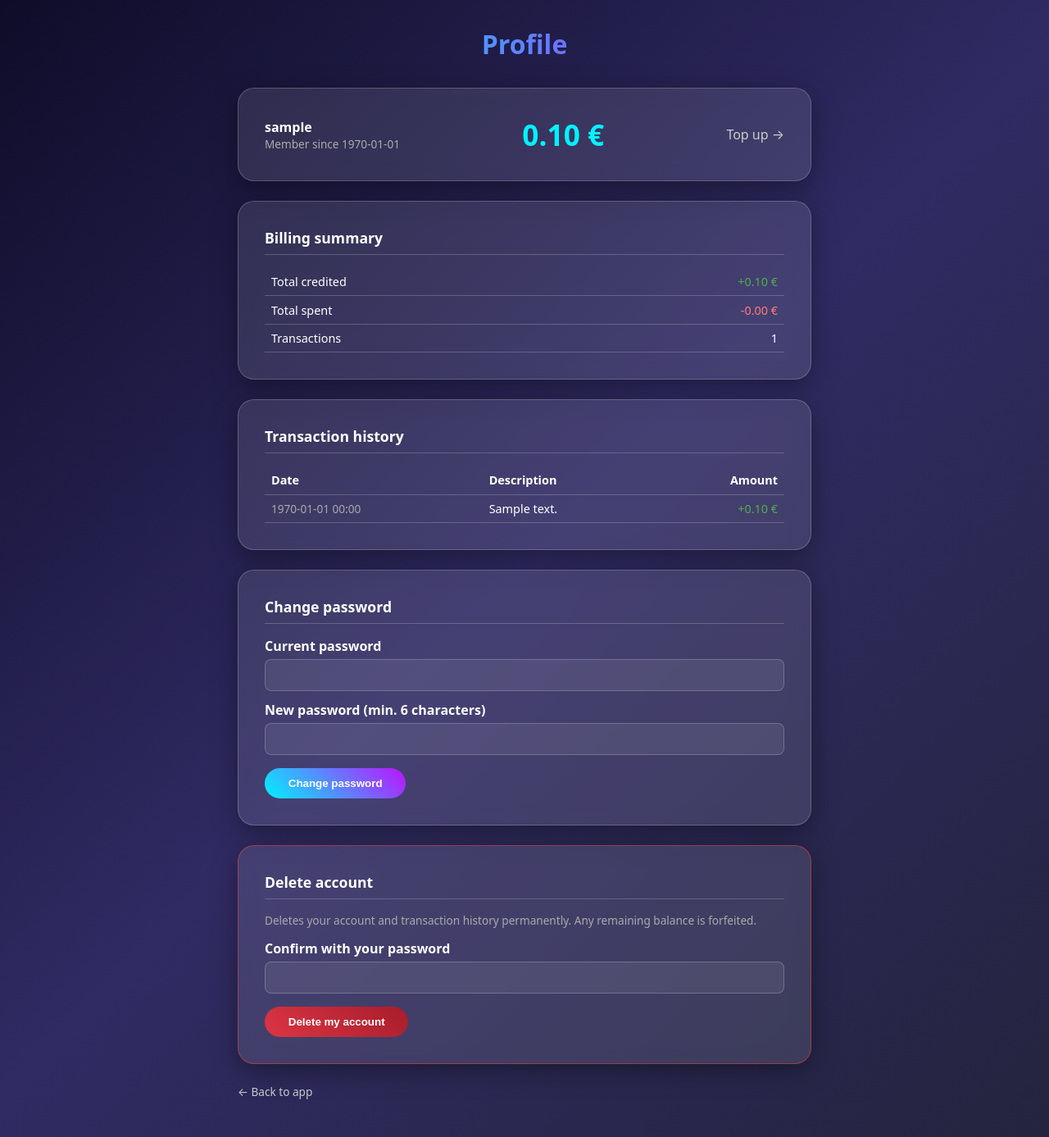
After one commit to ngoc2012/VieTTS, a Flask app: page /profile in a window 1280 px wide. The commit adds this page. Shown: the whole page at 82% size. Run offline with Flask 3, Linux system fonts and the light colour scheme; the visitor is signed in with stand-in values (Sample User, id 1); tables that the repository leaves empty hold one stand-in row (values such as "Sample post").

Commit message:
feat: user profile page for billing management
- /profile: account info, billing summary (credited/spent/count),
  paginated transaction history (20 per page)
- Change password (current password required, min 6 chars)
- Delete account (password + confirm dialog; wipes history,
  forfeits balance, logs out)
- billing.py: change_password, delete_account, spend_summary,
  count_transactions, offset pagination; self-check extended

Co-Authored-By: Claude Fable 5 <noreply@anthropic.com>

```diff
--- a/billing.py
+++ b/billing.py
@@ -158,6 +158,54 @@ def credit(account_id: int, cents: int, description: str):
         )
 
 
+def change_password(account_id: int, old_password: str, new_password: str):
+    acc = get_account(account_id)
+    if acc is None:
+        raise BillingError("Account not found")
+    if not check_password_hash(acc["password_hash"], old_password):
+        raise BillingError("Current password is incorrect")
+    if len(new_password) < 6:
+        raise BillingError("New password must be at least 6 characters")
+    with _conn() as c:
+        c.execute(
+            "UPDATE accounts SET password_hash = ? WHERE id = ?",
+            (generate_password_hash(new_password), account_id),
+        )
+
+
+def delete_account(account_id: int, password: str):
+    """Delete an account and its transaction history. Any remaining balance is forfeited."""
+    acc = get_account(account_id)
+    if acc is None:
+        raise BillingError("Account not found")
+    if not check_password_hash(acc["password_hash"], password):
+        raise BillingError("Password is incorrect")
+    with _conn() as c:
+        c.execute("DELETE FROM transactions WHERE account_id = ?", (account_id,))
+        c.execute("DELETE FROM accounts WHERE id = ?", (account_id,))
+
+
+def spend_summary(account_id: int):
+    """Totals: credited, spent, transaction count."""
+    with _conn() as c:
+        row = c.execute(
+            """SELECT
+                   COALESCE(SUM(CASE WHEN amount_cents > 0 THEN amount_cents END), 0) AS credited,
+                   COALESCE(SUM(CASE WHEN amount_cents < 0 THEN -amount_cents END), 0) AS spent,
+                   COUNT(*) AS count
+               FROM transactions WHERE account_id = ?""",
+            (account_id,),
+        ).fetchone()
+    return {"credited": row["credited"], "spent": row["spent"], "count": row["count"]}
+
+
+def count_transactions(account_id: int) -> int:
+    with _conn() as c:
+        return c.execute(
+            "SELECT COUNT(*) FROM transactions WHERE account_id = ?", (account_id,)
+        ).fetchone()[0]
+
+
 def has_transaction(account_id: int, description: str) -> bool:
     """True if this exact transaction was already recorded (idempotency guard)."""
     with _conn() as c:
@@ -167,11 +215,11 @@ def has_transaction(account_id: int, description: str) -> bool:
         ).fetchone() is not None
 
 
-def get_transactions(account_id: int, limit: int = 50):
+def get_transactions(account_id: int, limit: int = 50, offset: int = 0):
     with _conn() as c:
         return c.execute(
-            "SELECT * FROM transactions WHERE account_id = ? ORDER BY id DESC LIMIT ?",
-            (account_id, limit),
+            "SELECT * FROM transactions WHERE account_id = ? ORDER BY id DESC LIMIT ? OFFSET ?",
+            (account_id, limit, offset),
         ).fetchall()
 
 
@@ -240,6 +288,25 @@ def _cli_check():
         assert get_account(acc["id"])["balance_cents"] == 800
         txs = get_transactions(acc["id"])
         assert [t["amount_cents"] for t in txs] == [100, -300, SIGNUP_CREDIT_CENTS]
+        assert get_transactions(acc["id"], limit=1, offset=1)[0]["amount_cents"] == -300
+        s = spend_summary(acc["id"])
+        assert s == {"credited": SIGNUP_CREDIT_CENTS + 100, "spent": 300, "count": 3}
+        assert count_transactions(acc["id"]) == 3
+        try:
+            change_password(acc["id"], "wrong", "newpass1")
+            raise AssertionError("wrong old password accepted")
+        except BillingError:
+            pass
+        change_password(acc["id"], "pw", "newpass1")
+        assert authenticate("test.user", "newpass1")
+        try:
+            delete_account(acc["id"], "wrong")
+            raise AssertionError("delete with wrong password allowed")
+        except BillingError:
+            pass
+        delete_account(acc["id"], "newpass1")
+        assert get_account(acc["id"]) is None
+        assert count_transactions(acc["id"]) == 0
     print("billing self-check OK")
 
 
--- a/flask_app.py
+++ b/flask_app.py
@@ -57,6 +57,7 @@ def handle_preflight(path=""):
 
 # ── Billing / accounts ───────────────────────────────────────────────────────
 import secrets as _secrets
+from urllib.parse import quote as _urlquote
 import billing
 
 _SECRET_FILE = Path(__file__).parent / ".flask_secret"
@@ -128,6 +129,67 @@ def account_page():
         eur=billing.eur,
         paypal_client_id=PAYPAL_CLIENT_ID,
     )
+
+
+@app.get("/profile")
+def profile_page():
+    acc = current_account()
+    if not acc:
+        return redirect("/login")
+    per_page = 20
+    try:
+        page = max(1, int(request.args.get("page", 1)))
+    except ValueError:
+        page = 1
+    total_tx = billing.count_transactions(acc["id"])
+    total_pages = max(1, -(-total_tx // per_page))
+    page = min(page, total_pages)
+    summary = billing.spend_summary(acc["id"])
+    return render_template(
+        "profile.html",
+        account=acc,
+        balance=billing.eur(acc["balance_cents"]),
+        member_since=time.strftime("%Y-%m-%d", time.localtime(acc["created_at"])),
+        credited=billing.eur(summary["credited"]),
+        spent=billing.eur(summary["spent"]),
+        tx_count=summary["count"],
+        transactions=billing.get_transactions(acc["id"], limit=per_page, offset=(page - 1) * per_page),
+        page=page,
+        total_pages=total_pages,
+        eur=billing.eur,
+        error=request.args.get("error"),
+        ok=request.args.get("ok"),
+        fmt_time=lambda ts: time.strftime("%Y-%m-%d %H:%M", time.localtime(ts)),
+    )
+
+
+@app.post("/profile/password")
+def profile_change_password():
+    acc = current_account()
+    if not acc:
+        return redirect("/login")
+    try:
+        billing.change_password(
+            acc["id"],
+            request.form.get("current_password", ""),
+            request.form.get("new_password", ""),
+        )
+    except billing.BillingError as e:
+        return redirect("/profile?error=" + _urlquote(str(e)))
+    return redirect("/profile?ok=" + _urlquote("Password changed"))
+
+
+@app.post("/profile/delete")
+def profile_delete_account():
+    acc = current_account()
+    if not acc:
+        return redirect("/login")
+    try:
+        billing.delete_account(acc["id"], request.form.get("password", ""))
+    except billing.BillingError as e:
+        return redirect("/profile?error=" + _urlquote(str(e)))
+    session.pop("account_id", None)
+    return redirect("/login")
 
 
 @app.post("/account/topup")
--- a/static/billing.css
+++ b/static/billing.css
@@ -150,3 +150,30 @@ td.rate-price { text-align: right; white-space: nowrap; }
 }
 
 .nav-link:hover { color: var(--neon-blue); }
+
+.success {
+    background: rgba(76, 175, 80, 0.25);
+    border: 1px solid rgba(76, 175, 80, 0.6);
+    border-radius: 8px;
+    padding: 0.6rem 0.9rem;
+    margin-bottom: 1rem;
+}
+
+.pager {
+    display: flex;
+    justify-content: center;
+    gap: 1.5rem;
+    margin-top: 1rem;
+}
+
+.danger-card {
+    border-color: rgba(244, 67, 54, 0.5);
+}
+
+.btn-danger {
+    background: linear-gradient(45deg, #dc3545, #a71d2a);
+}
+
+.btn-danger:hover {
+    box-shadow: 0 6px 20px rgba(244, 67, 54, 0.4);
+}
--- /dev/null
+++ b/static/profile.js
@@ -0,0 +1,5 @@
+document.getElementById('delete-form').addEventListener('submit', (e) => {
+    if (!confirm('Delete your account permanently? Remaining balance is lost.')) {
+        e.preventDefault();
+    }
+});
--- a/templates/account.html
+++ b/templates/account.html
@@ -22,6 +22,9 @@
                     <strong>{{ account.username }}</strong>
                 </div>
                 <div class="balance">{{ balance }}</div>
+                <div>
+                    <a class="nav-link" href="/profile">Profile</a>
+                </div>
                 <form method="post" action="/logout">
                     <button class="btn btn-secondary" type="submit">Log out</button>
                 </form>
--- /dev/null
+++ b/templates/profile.html
@@ -0,0 +1,116 @@
+<!DOCTYPE html>
+<html lang="en">
+
+<head>
+    <meta charset="utf-8">
+    <meta name="viewport" content="width=device-width, initial-scale=1">
+    <title>Profile - VieNeu-TTS</title>
+    <link rel="stylesheet" href="/static/billing.css">
+</head>
+
+<body>
+
+    <div class="container">
+        <div class="header">
+            <h1>Profile</h1>
+        </div>
+
+        {% if error %}
+        <div class="error">{{ error }}</div>
+        {% endif %}
+        {% if ok %}
+        <div class="success">{{ ok }}</div>
+        {% endif %}
+
+        <div class="card">
+            <div class="account-bar">
+                <div>
+                    <strong>{{ account.username }}</strong>
+                    <div class="muted">Member since {{ member_since }}</div>
+                </div>
+                <div class="balance">{{ balance }}</div>
+                <div>
+                    <a class="nav-link" href="/account">Top up →</a>
+                </div>
+            </div>
+        </div>
+
+        <div class="card">
+            <h2>Billing summary</h2>
+            <table>
+                <tr>
+                    <td>Total credited</td>
+                    <td class="amount-pos">+{{ credited }}</td>
+                </tr>
+                <tr>
+                    <td>Total spent</td>
+                    <td class="amount-neg">-{{ spent }}</td>
+                </tr>
+                <tr>
+                    <td>Transactions</td>
+                    <td class="rate-price">{{ tx_count }}</td>
+                </tr>
+            </table>
+        </div>
+
+        <div class="card">
+            <h2>Transaction history</h2>
+            {% if transactions %}
+            <table>
+                <tr>
+                    <th>Date</th>
+                    <th>Description</th>
+                    <th style="text-align:right">Amount</th>
+                </tr>
+                {% for t in transactions %}
+                <tr>
+                    <td class="muted">{{ fmt_time(t.created_at) }}</td>
+                    <td>{{ t.description }}</td>
+                    <td class="{{ 'amount-pos' if t.amount_cents > 0 else 'amount-neg' }}">
+                        {{ '+' if t.amount_cents > 0 }}{{ eur(t.amount_cents) }}
+                    </td>
+                </tr>
+                {% endfor %}
+            </table>
+            {% if total_pages > 1 %}
+            <div class="pager">
+                {% if page > 1 %}<a class="nav-link" href="/profile?page={{ page - 1 }}">← Newer</a>{% endif %}
+                <span class="muted">Page {{ page }} / {{ total_pages }}</span>
+                {% if page < total_pages %}<a class="nav-link" href="/profile?page={{ page + 1 }}">Older →</a>{% endif %}
+            </div>
+            {% endif %}
+            {% else %}
+            <p class="muted">No transactions yet.</p>
+            {% endif %}
+        </div>
+
+        <div class="card">
+            <h2>Change password</h2>
+            <form method="post" action="/profile/password">
+                <label for="current_password">Current password</label>
+                <input type="password" id="current_password" name="current_password" required>
+                <label for="new_password">New password (min. 6 characters)</label>
+                <input type="password" id="new_password" name="new_password" minlength="6" required>
+                <button class="btn" type="submit">Change password</button>
+            </form>
+        </div>
+
+        <div class="card danger-card">
+            <h2>Delete account</h2>
+            <p class="muted">Deletes your account and transaction history permanently.
+                Any remaining balance is forfeited.</p>
+            <form method="post" action="/profile/delete" id="delete-form">
+                <label for="delete_password">Confirm with your password</label>
+                <input type="password" id="delete_password" name="password" required>
+                <button class="btn btn-danger" type="submit">Delete my account</button>
+            </form>
+        </div>
+
+        <p class="muted"><a class="nav-link" href="/">← Back to app</a></p>
+    </div>
+
+    <script src="/static/profile.js"></script>
+
+</body>
+
+</html>
```
